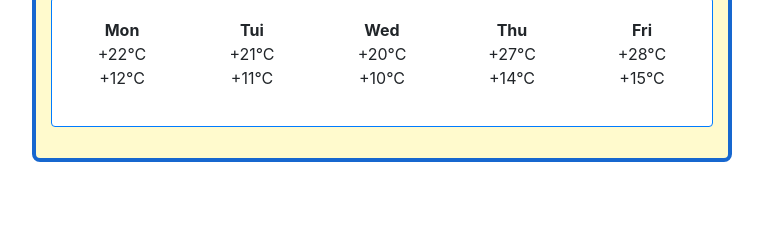
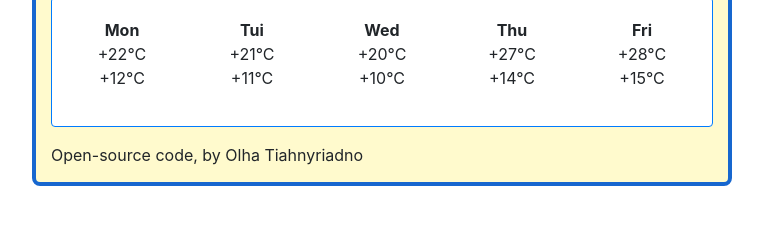
Before and after one commit to olgahelen/weather-app-my, a plain HTML site: page index.html in a window 1280 px wide. Shown: the part 357-582 px from the top of the page, without its empty margins (258-1021 px from the left). Drawn offline with nearby package versions, Linux system fonts and the light colour scheme; a web font is replaced by a local one.

Commit message:
added link github

```diff
--- a/index.html
+++ b/index.html
@@ -114,6 +114,8 @@ placeholder="Search city" autofocus autocomplete="off"id="city-input" />
 </div>
 </div>
 </div>
+<div class="contact-details"
+<a href="https://github.com/olgahelen/weather-app-my">Open-source code</a>, by Olha Tiahnyriadno
 <script src="index.js"></script>
 </body>
 </html>
```
